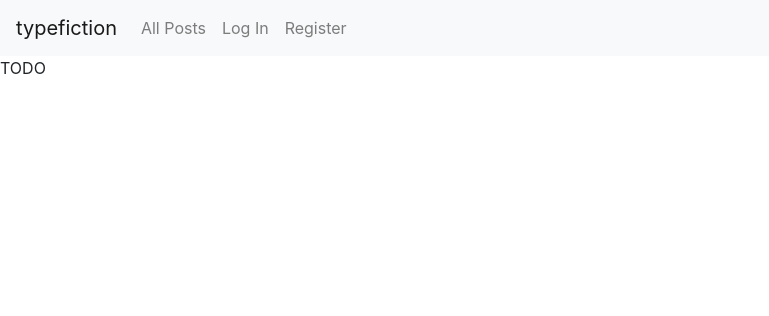
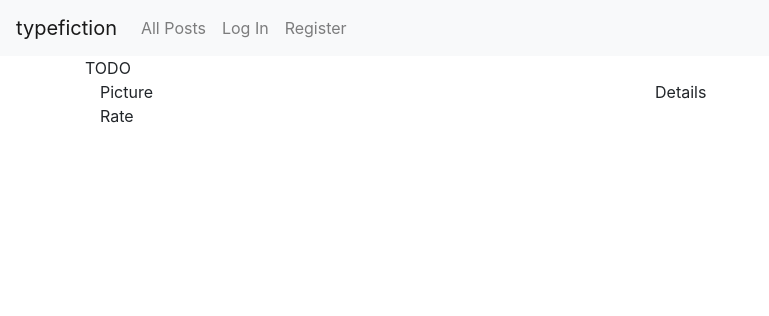
Before and after one commit to abeatrix/typeFiction, a Django app: page / in a window 1280 px wide. Shown: the top 316 px of the page, without its empty margins (0-769 px from the left). Run offline with Django 3.2, Linux system fonts and the light colour scheme; some libraries are stand-ins or nearby versions.

Commit message:
Add thread base component

```diff
--- /dev/null
+++ b/typeFiction/templates/typefiction/components/thread.html
@@ -0,0 +1,11 @@
+<div class="container">
+    <div class="row">
+        <div class="col">
+            Picture
+        </div>
+        <div class="col-6">
+            Details
+        </div>
+    </div>
+    Rate
+</div>
--- a/typeFiction/templates/typefiction/index.html
+++ b/typeFiction/templates/typefiction/index.html
@@ -2,4 +2,5 @@
 
 {% block body %}
     TODO
+    {% include 'typefiction/components/thread.html' %}
 {% endblock %}
--- a/typeFiction/templates/typefiction/layout.html
+++ b/typeFiction/templates/typefiction/layout.html
@@ -41,7 +41,7 @@
             </div>
           </nav>
 
-        <div class="body">
+        <div class="container">
             {% block body %}
             {% endblock %}
         </div>
--- /dev/null
+++ b/typeFiction/templates/typefiction/story.html
@@ -0,0 +1 @@
+{% include 'typefiction/components/thread.html' %}
```
